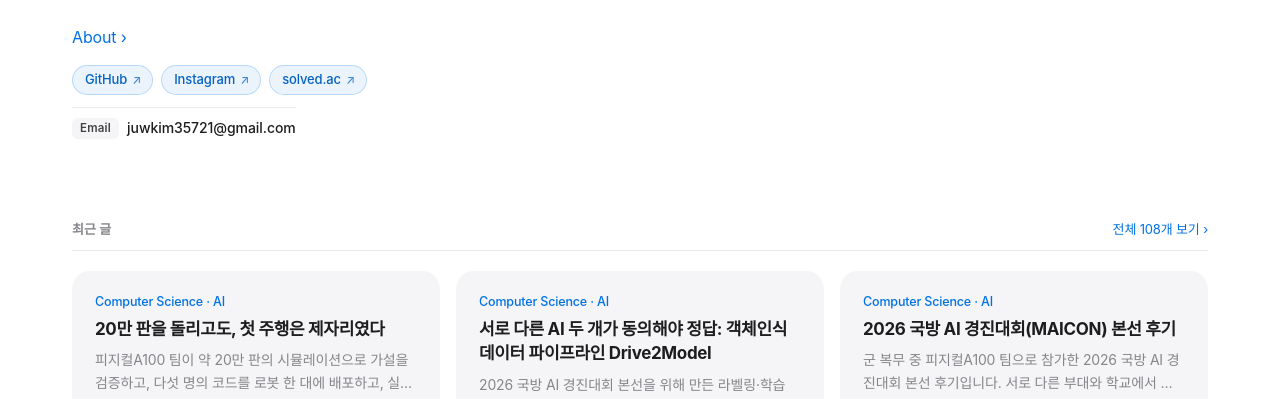
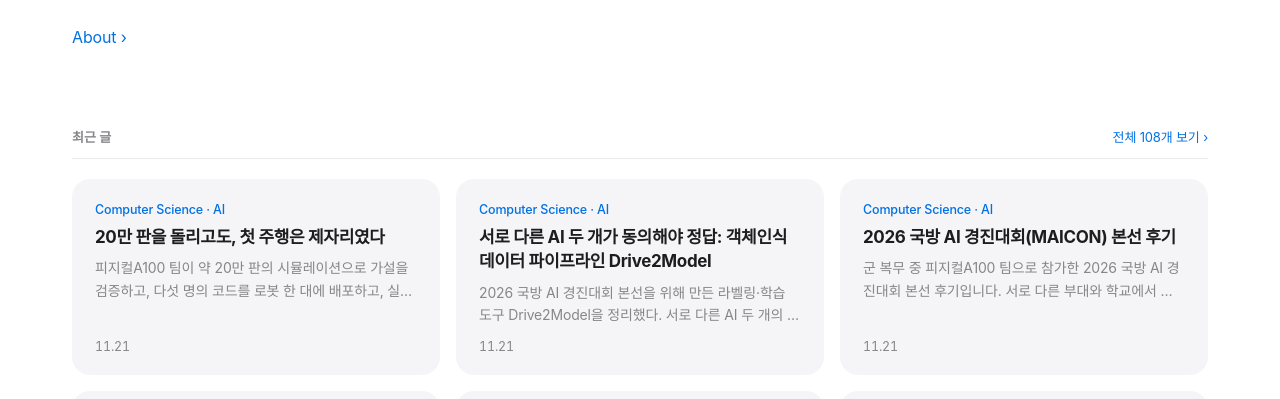
Before and after one commit to juwkim/juwkim.github.io, an Astro site: page / in a window 1280 px wide. Shown: the part 375-774 px from the top of the page. Built offline with nearby package versions, Linux system fonts and the light colour scheme; Astro itself is replaced by a stand-in of ours; some packages are replaced by stand-ins of ours; a web font is replaced by a local one.

Commit message:
홈 소개에서 연락처 묶음 제거

```diff
--- a/src/components/ProfileContacts.astro
+++ b/src/components/ProfileContacts.astro
@@ -1,11 +1,5 @@
 ---
 import { SITE } from '../site.config';
-
-interface Props {
-  compact?: boolean;
-}
-
-const { compact = false } = Astro.props;
 
 const links = [
   { label: 'GitHub', href: SITE.links.github },
@@ -17,7 +11,7 @@ const email = SITE.links.email;
 ---
 
 {(links.length > 0 || email) && (
-  <div class:list={['profile-contacts', { compact }]}>
+  <div class="profile-contacts">
     {links.length > 0 && (
       <ul class="profile-links">
         {links.map(({ label, href }) => (
@@ -131,23 +125,4 @@ const email = SITE.links.email;
     user-select: text;
     cursor: text;
   }
-
-  /* 홈 히어로용: 같은 모양, 조금 더 촘촘하게 */
-  .compact .profile-links {
-    gap: 6px 8px;
-    margin-top: 18px;
-    font-size: 13px;
-  }
-  .compact .profile-links a {
-    min-height: 30px;
-    padding: 4px 11px 4px 12px;
-  }
-  .compact .profile-email {
-    gap: 8px;
-    margin-top: 12px;
-    padding-top: 10px;
-  }
-  .compact .profile-email-address {
-    font-size: 14px;
-  }
 </style>
--- a/src/pages/index.astro
+++ b/src/pages/index.astro
@@ -1,7 +1,6 @@
 ---
 import Base from '../layouts/Base.astro';
 import PostCard from '../components/PostCard.astro';
-import ProfileContacts from '../components/ProfileContacts.astro';
 import { SITE } from '../site.config';
 import { getPosts, countTree, categoryUrl, subUrl } from '../lib/posts';
 
@@ -19,7 +18,6 @@ const tree = countTree(posts);
       <div class="links">
         <a href="/about/">About ›</a>
       </div>
-      <ProfileContacts compact />
     </header>
 
     <section aria-labelledby="recent">
```
